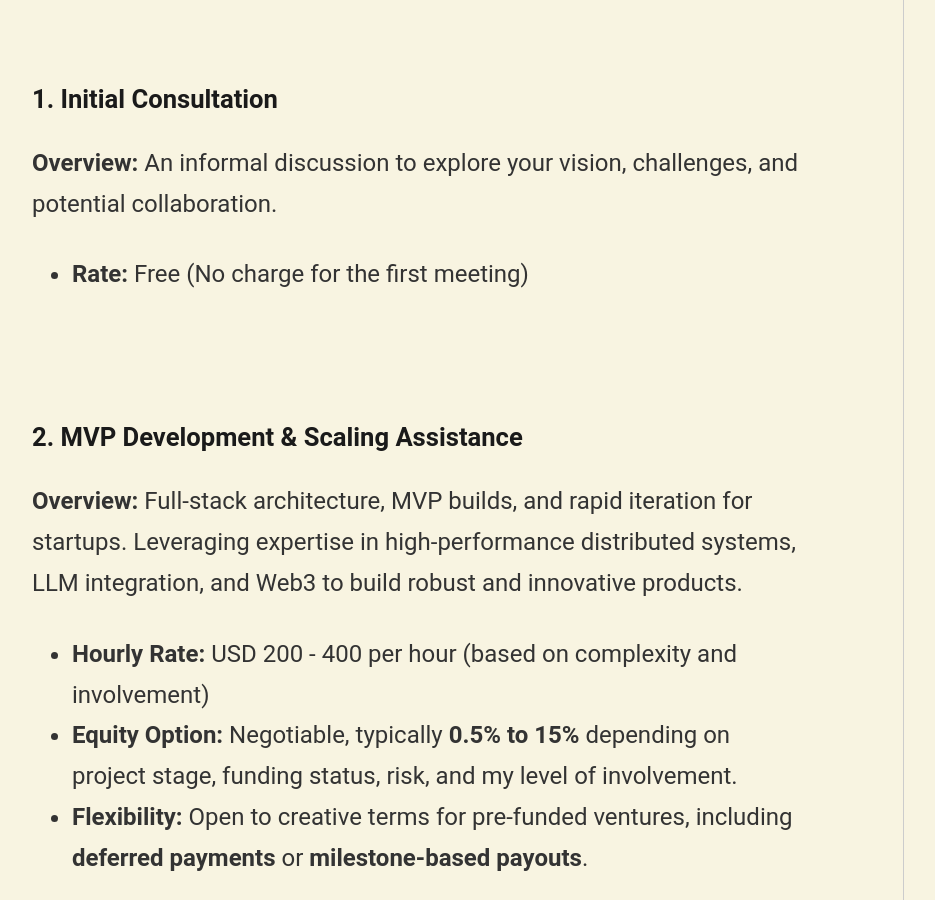
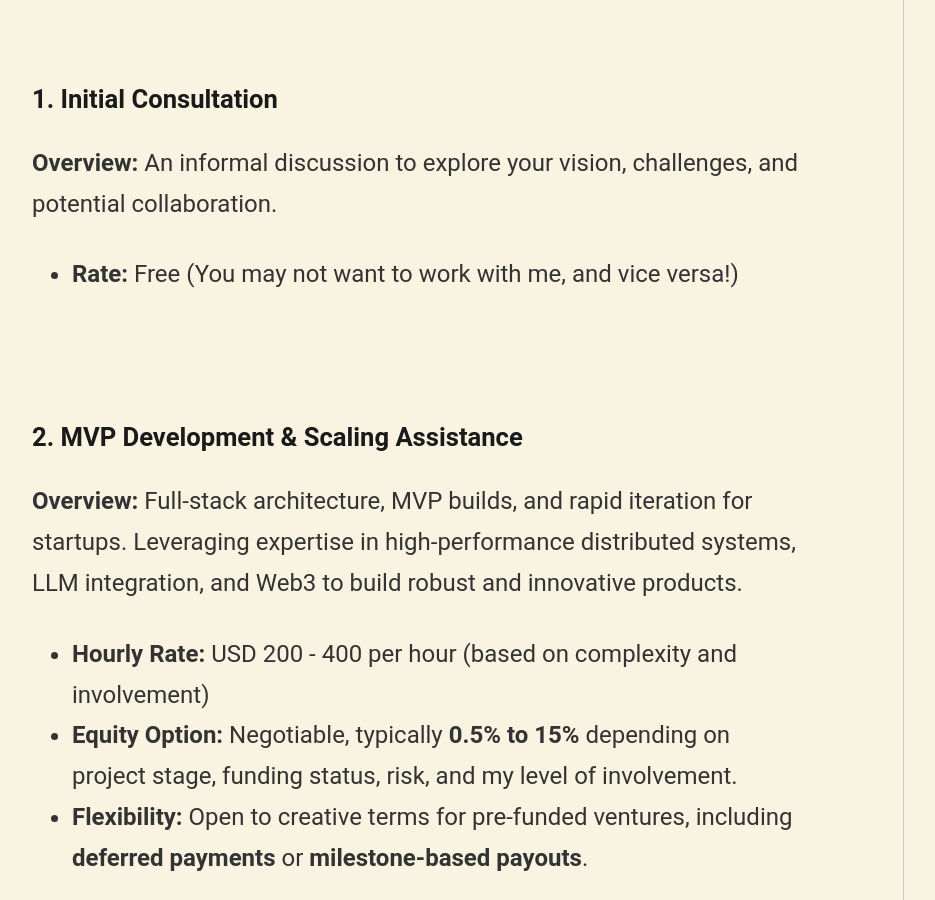
Before and after one commit to augchan42/augchan42.github.io, a Jekyll site: the page built from offerings/index.html, in a window 1280 px wide and 900 px high, scrolled down 1089 px. Shown: the whole window, without its empty margins (56-991 px from the left). Built offline with Jekyll 4.4.1, drawn with Linux system fonts in a browser that asks for light colours; some web fonts are replaced.

Commit message:
Update offerings page: Revise the rate description for the initial consultation to clarify the no-charge policy and emphasize mutual fit in collaboration.

```diff
--- a/offerings/index.html
+++ b/offerings/index.html
@@ -38,7 +38,7 @@ body_class: page-offerings
       <strong>Overview:</strong> An informal discussion to explore your vision, challenges, and potential collaboration.
     </p>
     <ul class="portfolio-list">
-        <li><strong>Rate:</strong> Free (No charge for the first meeting)</li>
+        <li><strong>Rate:</strong> Free (You may not want to work with me, and vice versa!)</li>
     </ul>
   </section>
 
```
